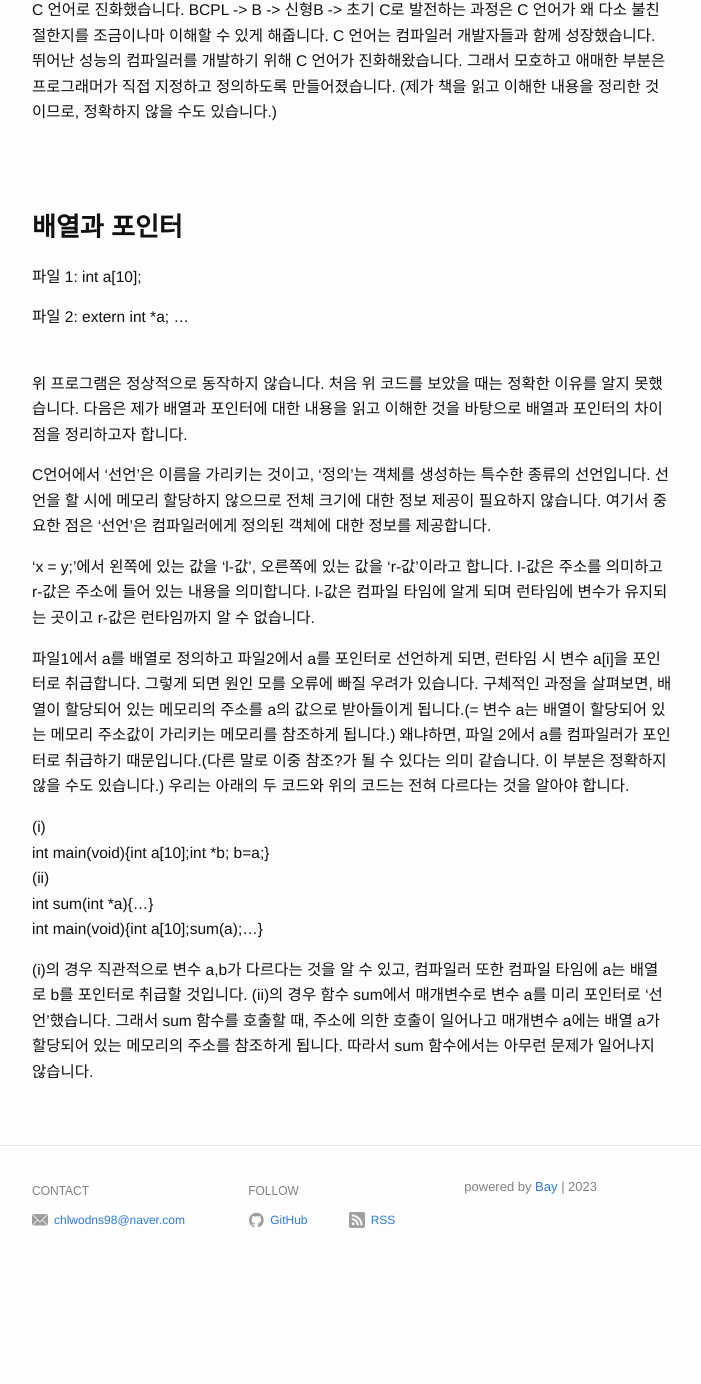
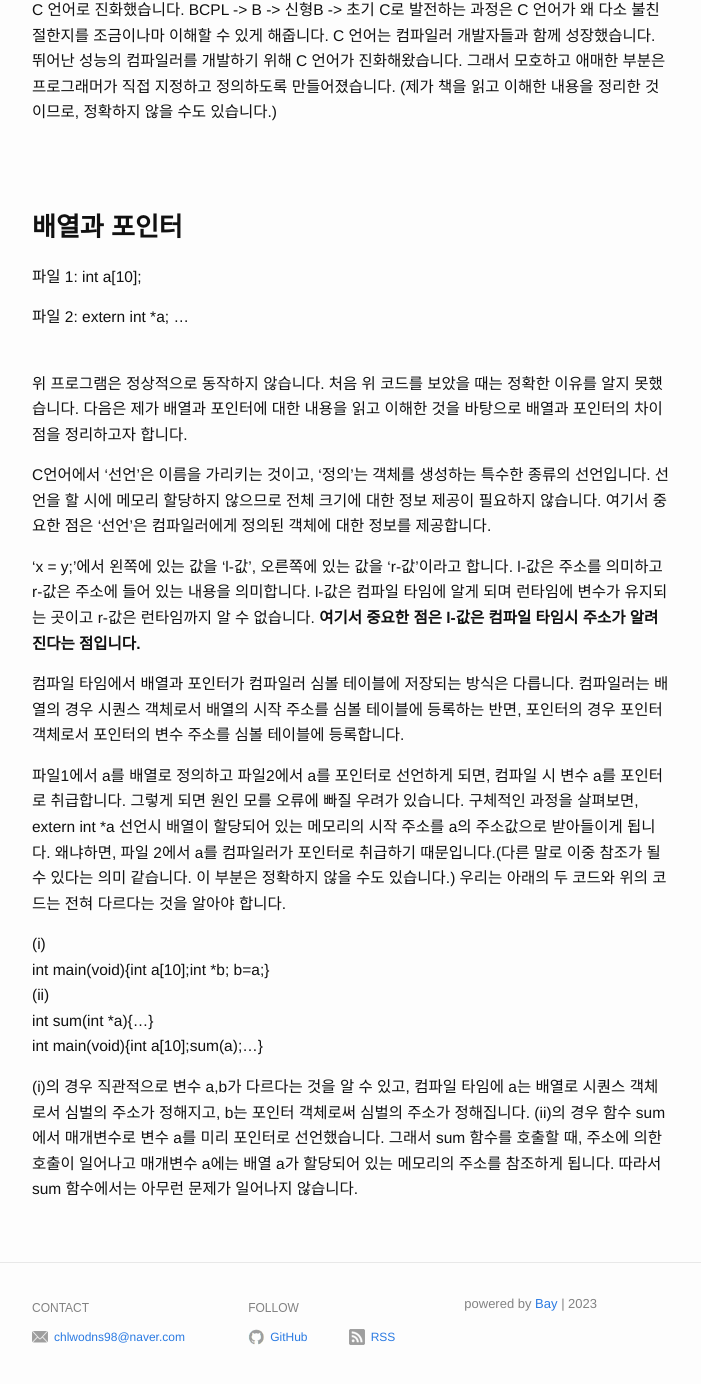
Before and after one commit to Jaeun-Choi98/jaeun-choi98.github.io, a Jekyll site: the page built from _posts/2023-09-03-programming_language_c.md, in a window 1280 px wide and 1400 px high, scrolled down 1339 px. Shown: the top 1384 px of the window, without its empty margins (288-989 px from the left). Built offline with Jekyll 4.4.1, drawn with Linux system fonts in a browser that asks for light colours; before the commit the page ends 2622 px from its top, so only the background shows below that.

Commit message:
docs(_posts/programming_lang_c.md): Revise content

```diff
--- a/_posts/2023-09-03-programming_language_c.md
+++ b/_posts/2023-09-03-programming_language_c.md
@@ -45,9 +45,11 @@ extern int *a;
 
 C언어에서 '선언'은 이름을 가리키는 것이고, '정의'는 객체를 생성하는 특수한 종류의 선언입니다. 선언을 할 시에 메모리 할당하지 않으므로 전체 크기에 대한 정보 제공이 필요하지 않습니다. 여기서 중요한 점은 '선언'은 컴파일러에게 정의된 객체에 대한 정보를 제공합니다.
 
-'x = y;'에서 왼쪽에 있는 값을 'l-값', 오른쪽에 있는 값을 'r-값'이라고 합니다. l-값은 주소를 의미하고 r-값은 주소에 들어 있는 내용을 의미합니다. l-값은 컴파일 타임에 알게 되며 런타임에 변수가 유지되는 곳이고 r-값은 런타임까지 알 수 없습니다.
+'x = y;'에서 왼쪽에 있는 값을 'l-값', 오른쪽에 있는 값을 'r-값'이라고 합니다. l-값은 주소를 의미하고 r-값은 주소에 들어 있는 내용을 의미합니다. l-값은 컴파일 타임에 알게 되며 런타임에 변수가 유지되는 곳이고 r-값은 런타임까지 알 수 없습니다. **여기서 중요한 점은 l-값은 컴파일 타임시 주소가 알려진다는 점입니다.**
 
-파일1에서 a를 배열로 정의하고 파일2에서 a를 포인터로 선언하게 되면, 런타임 시 변수 a[i]을 포인터로 취급합니다. 그렇게 되면 원인 모를 오류에 빠질 우려가 있습니다. 구체적인 과정을 살펴보면, 배열이 할당되어 있는 메모리의 주소를 a의 값으로 받아들이게 됩니다.(= 변수 a는 배열이 할당되어 있는 메모리 주소값이 가리키는 메모리를 참조하게 됩니다.) 왜냐하면, 파일 2에서 a를 컴파일러가 포인터로 취급하기 때문입니다.(다른 말로 이중 참조?가 될 수 있다는 의미 같습니다. 이 부분은 정확하지 않을 수도 있습니다.) 우리는 아래의 두 코드와 위의 코드는 전혀 다르다는 것을 알아야 합니다.
+컴파일 타임에서 배열과 포인터가 컴파일러 심볼 테이블에 저장되는 방식은 다릅니다. 컴파일러는 배열의 경우 시퀀스 객체로서 배열의 시작 주소를 심볼 테이블에 등록하는 반면, 포인터의 경우 포인터 객체로서 포인터의 변수 주소를 심볼 테이블에 등록합니다.
+
+파일1에서 a를 배열로 정의하고 파일2에서 a를 포인터로 선언하게 되면, 컴파일 시 변수 a를 포인터로 취급합니다. 그렇게 되면 원인 모를 오류에 빠질 우려가 있습니다. 구체적인 과정을 살펴보면, extern int *a 선언시 배열이 할당되어 있는 메모리의 시작 주소를 a의 주소값으로 받아들이게 됩니다. 왜냐하면, 파일 2에서 a를 컴파일러가 포인터로 취급하기 때문입니다.(다른 말로 이중 참조가 될 수 있다는 의미 같습니다. 이 부분은 정확하지 않을 수도 있습니다.) 우리는 아래의 두 코드와 위의 코드는 전혀 다르다는 것을 알아야 합니다.
 
 (i)<br>
 int main(void){int a[10];int *b; b=a;}
@@ -56,4 +58,4 @@ int main(void){int a[10];int *b; b=a;}
 int sum(int *a){...} <br>
 int main(void){int a[10];sum(a);...} <br>
 
-(i)의 경우 직관적으로 변수 a,b가 다르다는 것을 알 수 있고, 컴파일러 또한 컴파일 타임에 a는 배열로 b를 포인터로 취급할 것입니다. (ii)의 경우 함수 sum에서 매개변수로 변수 a를 미리 포인터로 '선언'했습니다. 그래서 sum 함수를 호출할 때, 주소에 의한 호출이 일어나고 매개변수 a에는 배열 a가 할당되어 있는 메모리의 주소를 참조하게 됩니다. 따라서 sum 함수에서는 아무런 문제가 일어나지 않습니다.
+(i)의 경우 직관적으로 변수 a,b가 다르다는 것을 알 수 있고, 컴파일 타임에 a는 배열로 시퀀스 객체로서 심벌의 주소가 정해지고, b는 포인터 객체로써 심벌의 주소가 정해집니다. (ii)의 경우 함수 sum에서 매개변수로 변수 a를 미리 포인터로 선언했습니다. 그래서 sum 함수를 호출할 때, 주소에 의한 호출이 일어나고 매개변수 a에는 배열 a가 할당되어 있는 메모리의 주소를 참조하게 됩니다. 따라서 sum 함수에서는 아무런 문제가 일어나지 않습니다.
```
